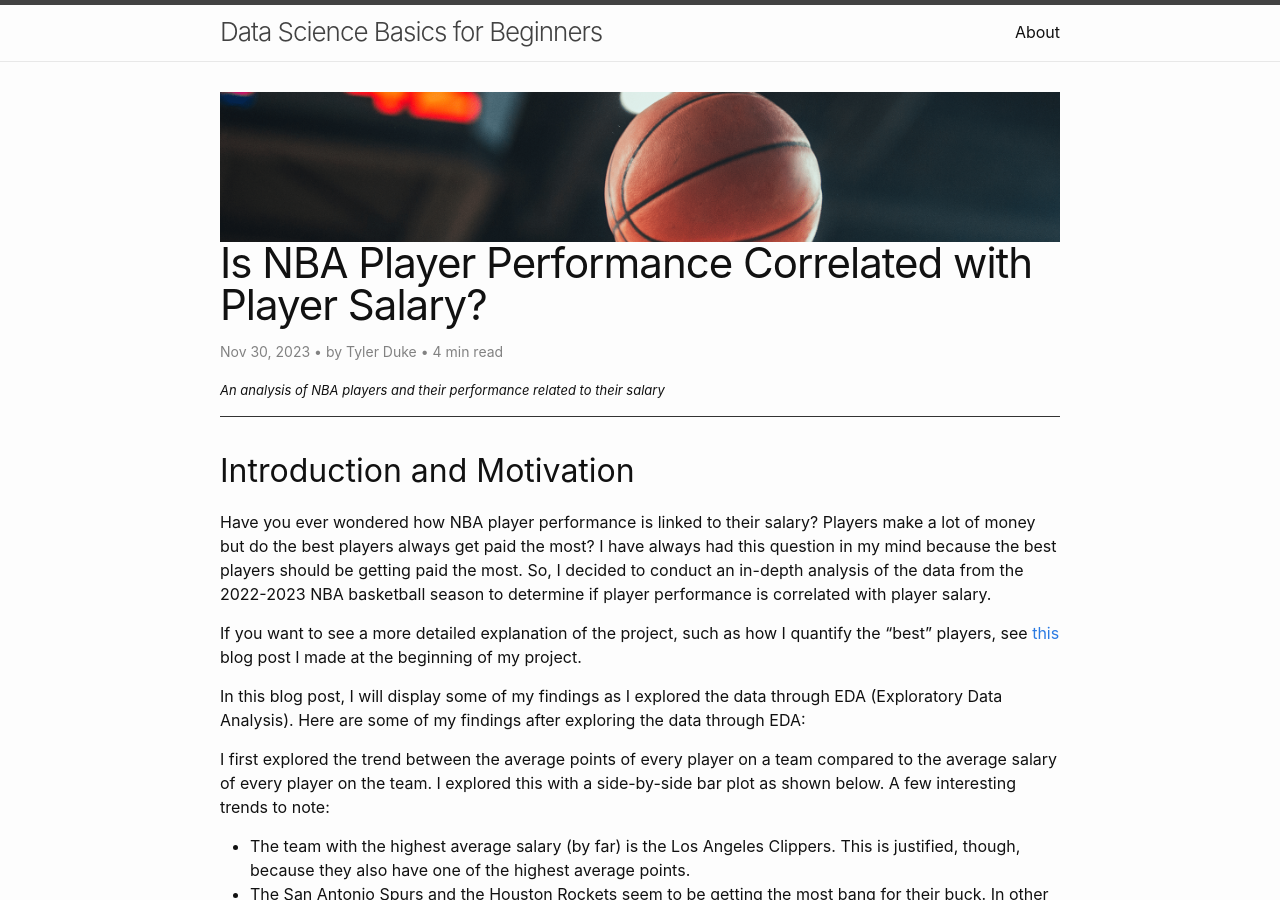
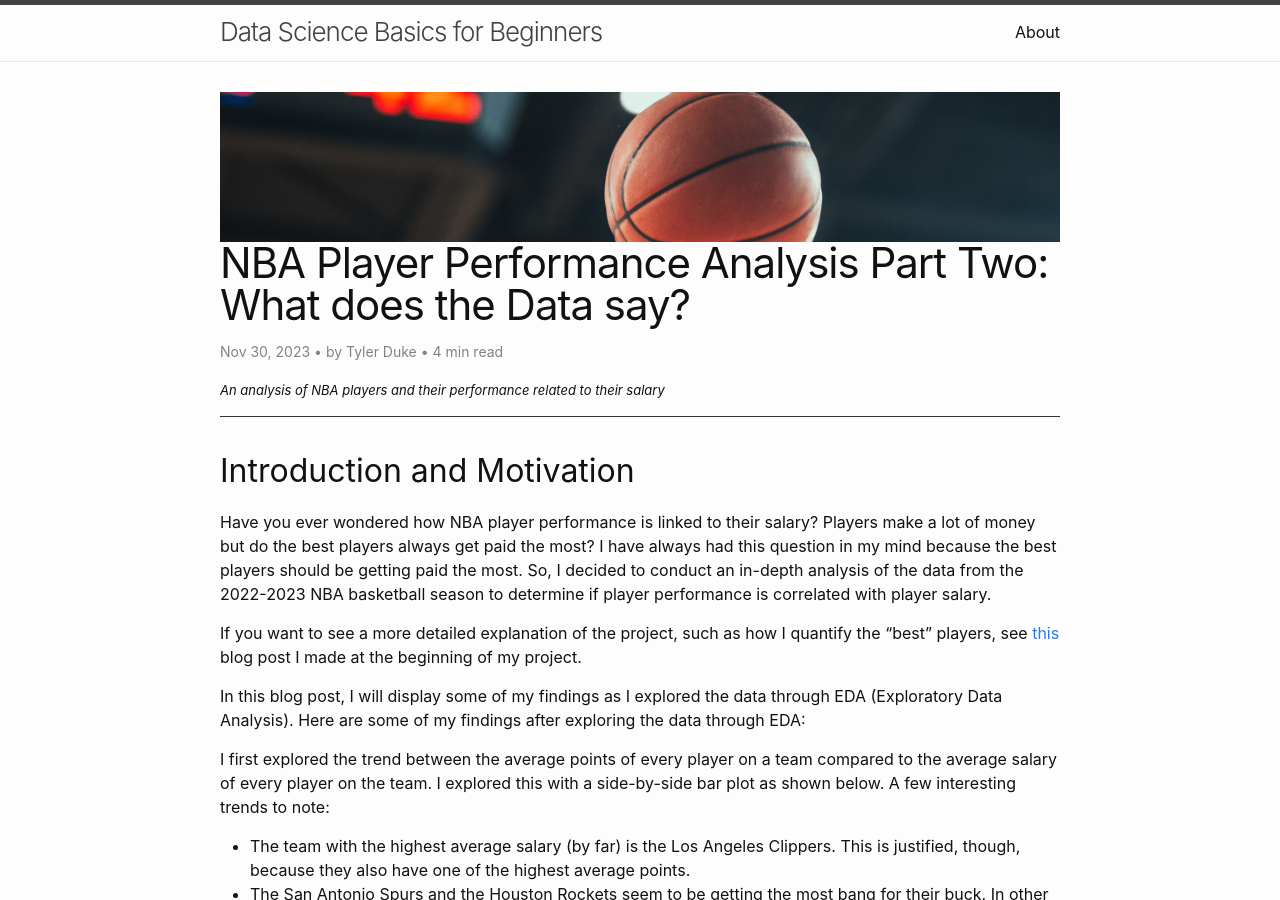
Before and after one commit to tylerduke11/my-blog, a Jekyll site: the page built from _posts/2023-11-30-project-eda-findings.md, in a window 1280 px wide and 900 px high. Built offline with Jekyll 4.4.1, drawn with Linux system fonts in a browser that asks for light colours; comment, search, counter and statistics services are not loaded.

Commit message:
Update title

```diff
--- a/_posts/2023-11-30-project-eda-findings.md
+++ b/_posts/2023-11-30-project-eda-findings.md
@@ -1,6 +1,6 @@
 ---
 layout: post
-title:  "Is NBA Player Performance Correlated with Player Salary?"
+title:  "NBA Player Performance Analysis Part Two: What does the Data say?"
 author: Tyler Duke
 description: "An analysis of NBA players and their performance related to their salary"
 date: Nov 30, 2023
```
